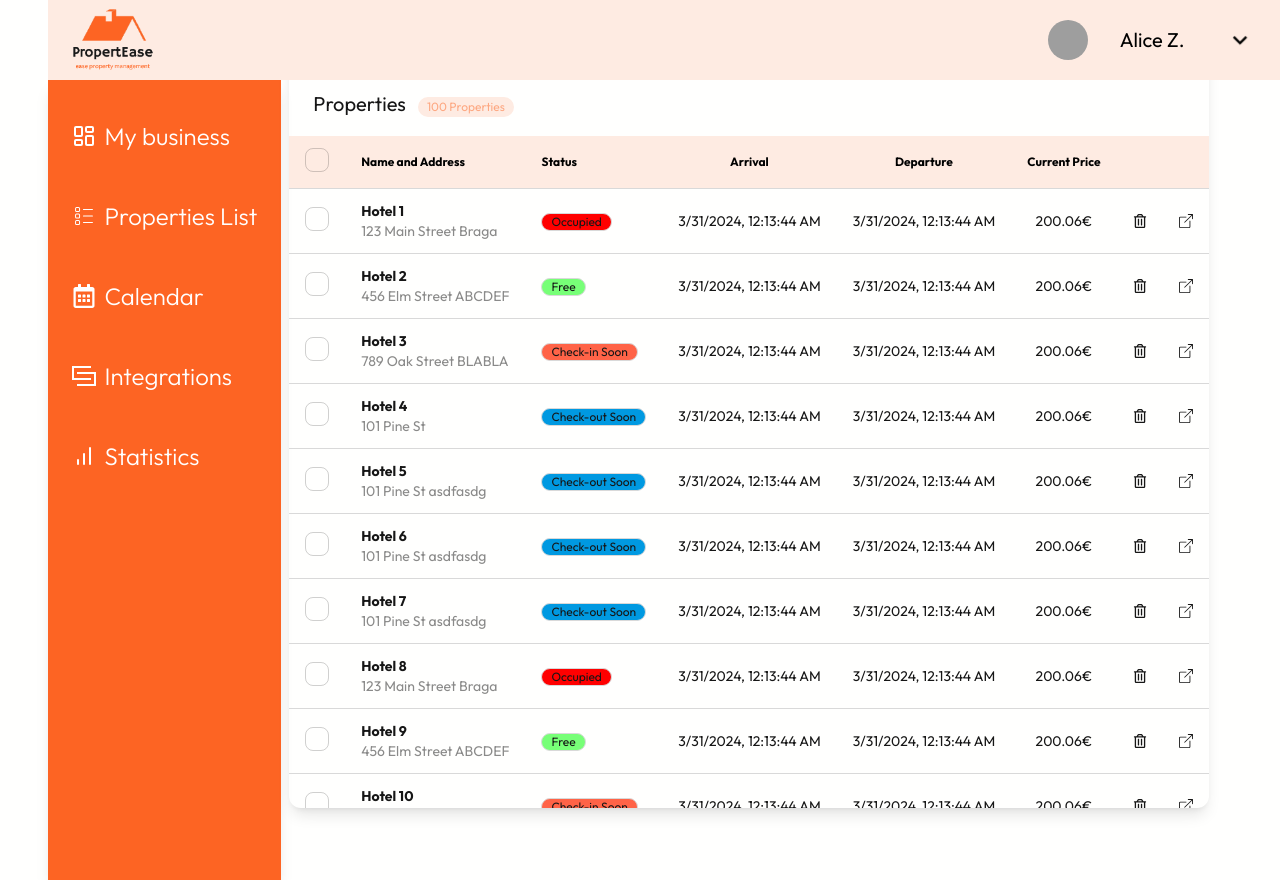
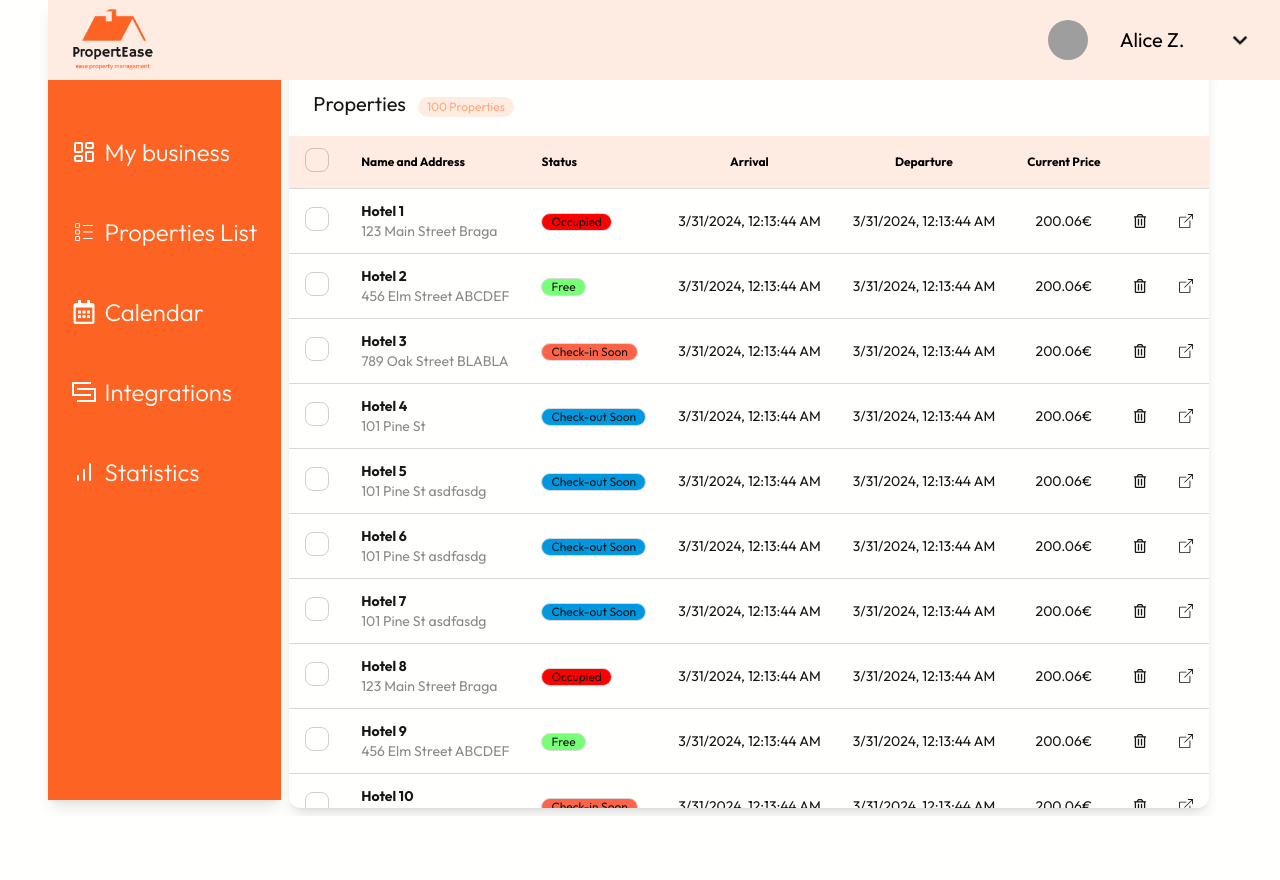
Before and after one commit to PI-PropertEase/DisplayService, a React (Vite) app: page /properties in a window 1280 px wide. After the commit the page ends 816 px from the top, so only its background shows below. Built offline with nearby package versions, Linux system fonts and the light colour scheme; grey boxes are pictures that could not be loaded.

Commit message:
Add links to Drawer component

```diff
--- a/src/components/Drawer.tsx
+++ b/src/components/Drawer.tsx
@@ -4,6 +4,7 @@ import { CiBoxList } from "react-icons/ci";
 import { FaRegCalendarAlt } from "react-icons/fa";
 import { GrIntegration } from "react-icons/gr";
 import { LuBarChart } from "react-icons/lu";
+import { Link } from "react-router-dom";
 
 export default function Drawer() {
   const [showText, setShowText] = useState(false);
@@ -13,38 +14,46 @@ export default function Drawer() {
   };
 
   return (
-    <div className="pt-20" onMouseEnter={toggleShowText} onMouseLeave={toggleShowText}>
+    <div className="" onMouseEnter={toggleShowText} onMouseLeave={toggleShowText} >
       <input id="my-drawer" type="checkbox" className="drawer-toggle" defaultChecked />
       <div className="h-screen">
         <ul className="menu h-full bg-primary flex flex-col gap-8 pt-8 text-white shadow-lg">
-          {/* Ícones visíveis em telas pequenas */}
+          <Link to="/dashboard">
           <li
             className="text-2xl font-light rounded-md lg:hidden"
 
           >
-            <a>
+
+            <p>
               <LuLayoutDashboard />
               {showText && <span className="ml-2">My business</span>}
-            </a>
+            </p>
+
           </li>
+          </Link>
+          <Link to="/properties">
           <li
             className="text-2xl font-light rounded-md lg:hidden"
 
           >
-            <a>
+
+            <p>
               <CiBoxList />
               {showText && <span className="ml-2">Properties List</span>}
-            </a>
+            </p>
           </li>
+          </Link>
+          <Link to="/calendar">
           <li
             className="text-2xl font-light rounded-md lg:hidden"
 
           >
-            <a>
+            <p>
               <FaRegCalendarAlt />
               {showText && <span className="ml-2">Calendar</span>}
-            </a>
+            </p>
           </li>
+          </Link>
           <li
             className="text-2xl font-light rounded-md lg:hidden"
 
@@ -65,21 +74,27 @@ export default function Drawer() {
           </li>
 
           {/* Ícones e textos visíveis em telas maiores */}
+          <Link to="/dashboard">
           <li className="text-2xl font-light rounded-md hidden lg:flex">
-            <a>
+            <p>
               <LuLayoutDashboard /> My business
-            </a>
+            </p>
           </li>
+          </Link>
+          <Link to="/properties">
           <li className="text-2xl font-light rounded-md hidden lg:flex">
-            <a>
+            <p>
               <CiBoxList /> Properties List
-            </a>
+            </p>
           </li>
+          </Link>
+          <Link to="/calendar">
           <li className="text-2xl font-light rounded-md hidden lg:flex">
-            <a>
+            <p>
               <FaRegCalendarAlt /> Calendar
-            </a>
+            </p>
           </li>
+          </Link>
           <li className="text-2xl font-light rounded-md hidden lg:flex">
             <a>
               <GrIntegration /> Integrations
--- a/src/routes/Calendar.tsx
+++ b/src/routes/Calendar.tsx
@@ -76,29 +76,25 @@ const Calendar = () => {
   const [selectedProperty, setSelectedProperty] = useState<string | null>(null);
 
   return (
-    <div className="h-screen relative">
+    <div className="flex flex-col h-screen">
       <Navbar />
-      <div className="grid grid-cols-[0.0001rem_auto] lg:grid-cols-[16rem_auto] gap-1 h-full">
+      <div className="flex flex-row flex-1 h-full">
         <Drawer />
         {/* Main page content (calendar, etc...)*/}
-        <div>
-          <div className="flex pt-24 px-4">
-            <div className="w-48">
+        <div className="flex flex-col flex-1 p-8 overflow-auto pt-28">
+          <div className="flex flex-row px-4 gap-8">
               <h3 className="text-2xl">Platforms</h3>
               <Dropdown
                 placeholder="Choose a platform"
                 options={uniquePlatforms.sort()}
                 onSelect={(platform: string | null) => setSelectedPlatform(platform)}
               />
-            </div>
-            <div className="w-48">
               <h3 className="text-2xl">Properties</h3>
               <Dropdown
                 placeholder="Choose a property"
                 options={uniqueProperties.sort()}
                 onSelect={(property : string | null) => setSelectedProperty(property)}
               />
-            </div>
           </div>
             <CalendarTimelineView
               properties={events.filter(
```
Lines whose indentation alone changed are shown as unchanged.
